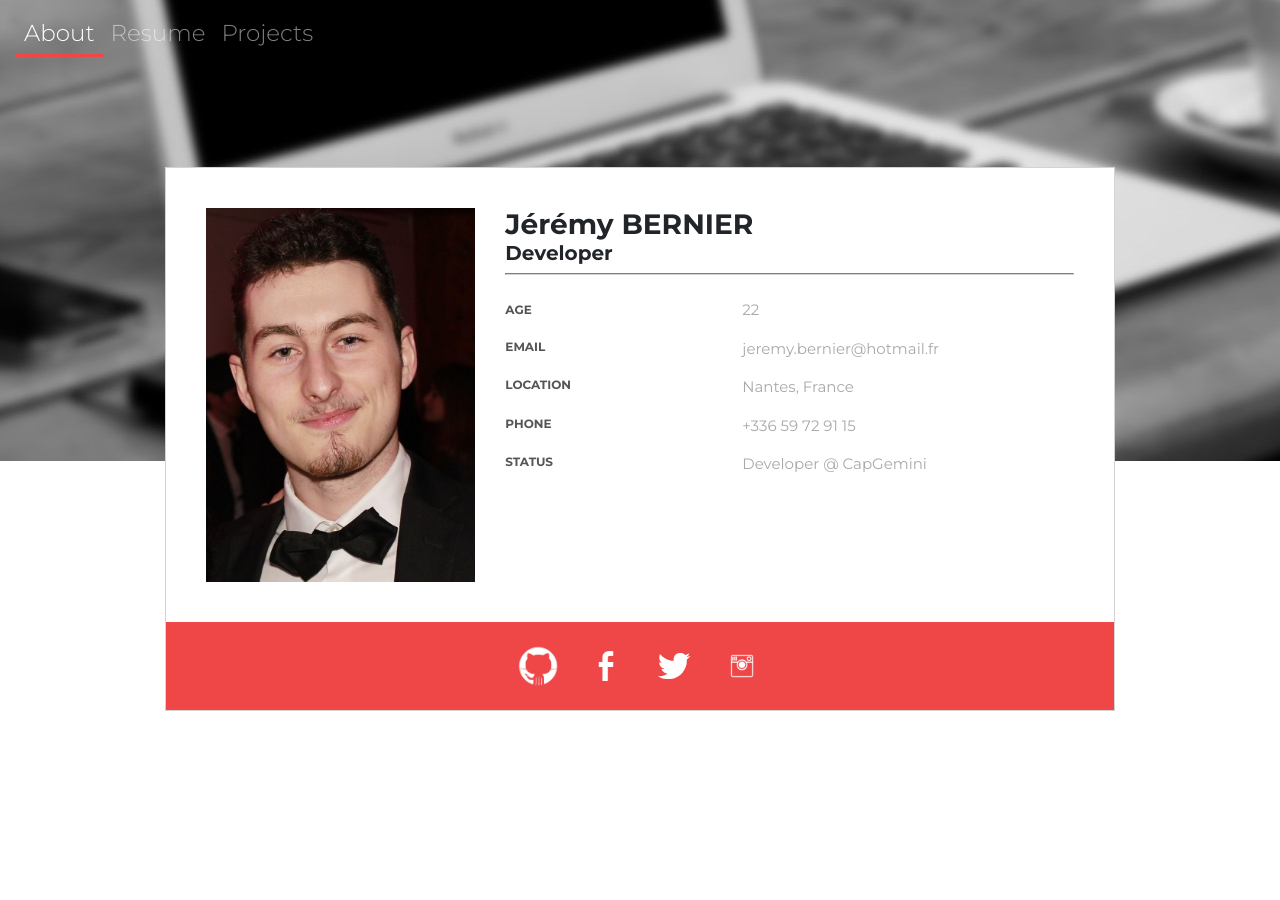
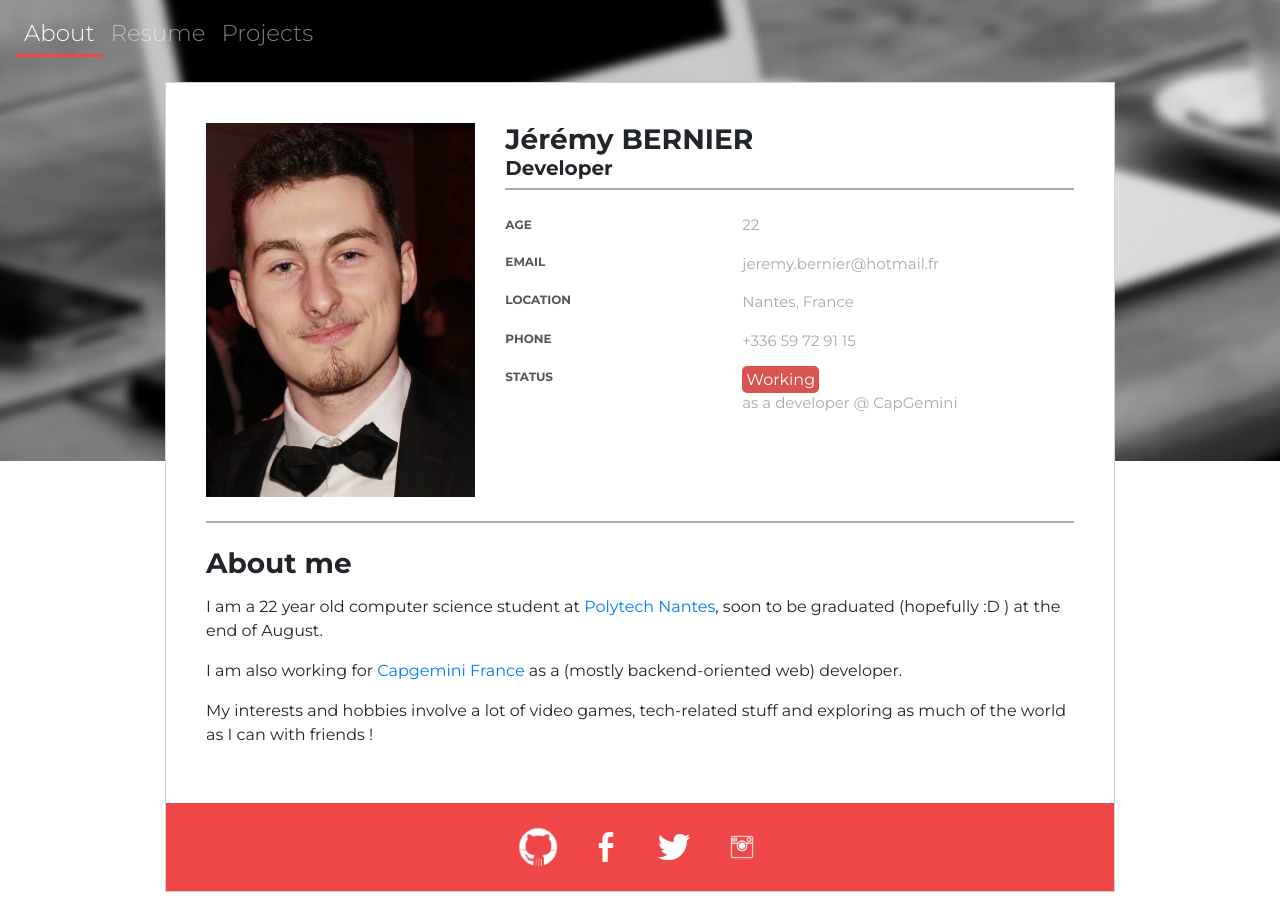
Before and after one commit to J-Bernier/J-Bernier.github.io, a Jekyll site: the page built from index.html, in a window 1280 px wide. Built offline with Jekyll 4.4.1, drawn with Linux system fonts in a browser that asks for light colours; nearby versions of some CDN libraries.

Commit message:
front page almost complete

```diff
--- a/css/content.scss
+++ b/css/content.scss
@@ -2,6 +2,7 @@
 # Front matter to ensuire Jekyll properly reads the file
 ---
 
+$primary-red: #ef4747;
 
 body{
     background-image: url("../img/background_index_tmp_2.jpg");
@@ -15,7 +16,7 @@ body{
 }
 
 .navbar{
-    margin-bottom:100px;
+    margin-bottom:15px;
 
     .navbar-nav{
 
@@ -24,14 +25,23 @@ body{
             font-weight:300;
 
             &.active .nav-link{
-                border-bottom: 3px #ef4747 solid;
+                border-bottom: 3px $primary-red solid;
                 padding-bottom:3px;
             }
         }
     }
 }
 
-.about-container{
+hr{
+    display: block;
+    margin-top: 0.5em;
+    margin-bottom: 1.5em;
+    margin-left: auto;
+    margin-right: auto;
+    border: solid 1px darkgray;
+}
+
+.about-me{
 
     border: 1px lightgray solid;
     border-bottom:none;
@@ -55,25 +65,21 @@ body{
         font-size:20px;
     }
 
-    hr{
-        display: block;
-        margin-top: 0.5em;
-        margin-bottom: 1.5em;
-        margin-left: auto;
-        margin-right: auto;
-        border-style: inset;
-        border-width: 1px;
-        border-color:lightgray;
-    }
-
     p{
     }
 
-    .label{
+    .info-label{
         text-transform: uppercase;
         font-size:12px;
         font-weight: bold;
         color:#555555;
+    }
+
+    .label-working{
+        color:white;
+        background-color:#d9534f;
+        border-radius:5px;
+        padding:4px;
     }
 
     .value{
@@ -82,10 +88,20 @@ body{
         color:darkgray;
     }
 
+    .description-container{
+        hr{
+            margin-top: 1.5em;
+        }
+
+        h3{
+            margin-bottom:0.5em;
+        }
+    }
+
 }
 
 .social-media{
-    background-color:#ef4747;
+    background-color:$primary-red;
     color:white;
     border: 1px lightgray solid;
     border-top:none;
--- a/index.html
+++ b/index.html
@@ -6,8 +6,10 @@ layout: home
     <div class="row justify-content-center">
 
         <!-- Picture and information -->
-        <div class="col-sm-12 col-md-10 col-xs-12 about-container">
+        <div class="col-sm-12 col-md-10 col-xs-12 about-me">
             <div class="row">
+
+                <!-- Picture -->
                 <div class="col-sm-4 col-xs-12 photo-container">
                     <div class="row justify-content-center">
                         <div class="col-sm-12 mb-2 mb-sm-0">
@@ -16,7 +18,8 @@ layout: home
                     </div>
                 </div>
 
-                <div class="col-sm-8 col-xs-12">
+                <!-- Info -->
+                <div class="col-sm-8 col-xs-12 info-container">
                     <div class="row no-gutters">
                         <div class="col-xs-12 no-l-padding">
                             <h3>Jérémy BERNIER</h3>
@@ -28,7 +31,7 @@ layout: home
 
                     <div class="row no-gutters align-items-center">
                         <div class="col-5 no-l-padding">
-                                <p class="label">Age</p>
+                                <p class="info-label">Age</p>
                         </div>
                         <div class="col-7">
                                 <p class="value">22</p>
@@ -37,7 +40,7 @@ layout: home
 
                     <div class="row no-gutters">
                         <div class="col-5 no-l-padding">
-                                <p class="label">Email</p>
+                                <p class="info-label">Email</p>
                         </div>
                         <div class="col-7">
                                 <p class="value">jeremy.bernier@hotmail.fr</p>
@@ -46,7 +49,7 @@ layout: home
 
                     <div class="row no-gutters">
                         <div class="col-5 no-l-padding">
-                                <p class="label">Location</p>
+                                <p class="info-label">Location</p>
                         </div>
                         <div class="col-7">
                                 <p class="value">Nantes, France</p>
@@ -55,7 +58,7 @@ layout: home
 
                     <div class="row no-gutters">
                         <div class="col-5 no-l-padding">
-                                <p class="label">Phone</p>
+                                <p class="info-label">Phone</p>
                         </div>
                         <div class="col-7">
                                 <p class="value">+336 59 72 91 15</p>
@@ -64,13 +67,22 @@ layout: home
 
                     <div class="row no-gutters">
                         <div class="col-5 no-l-padding">
-                                <p class="label">Status</p>
+                                <p class="info-label">Status</p>
                         </div>
                         <div class="col-7">
-                                <p class="value">Developer @ CapGemini</p>
+                            <span class="label-working">Working</span><p class="value"> as a developer @ CapGemini</p>
                         </div>
                     </div>
 
+                </div>
+
+                <!-- About me -->
+                <div class="col-sm-12 col-xs-12 description-container">
+                    <hr>
+                    <h3>About me</h3>
+                    <p>I am a 22 year old computer science student at <a target="_blank" href="http://web.polytech.univ-nantes.fr/">Polytech Nantes</a>, soon to be graduated (hopefully :D ) at the end of August.</p>
+                    <p>I am also working for <a target="_blank" href="https://www.capgemini.com">Capgemini France</a> as a (mostly backend-oriented web) developer.<p>
+                    <p>My interests and hobbies involve a lot of video games, tech-related stuff and exploring as much of the world as I can with friends !<p>
                 </div>
 
             </div>
```
Also changed, not shown: img/background_index_tmp_3.jpg (added).
